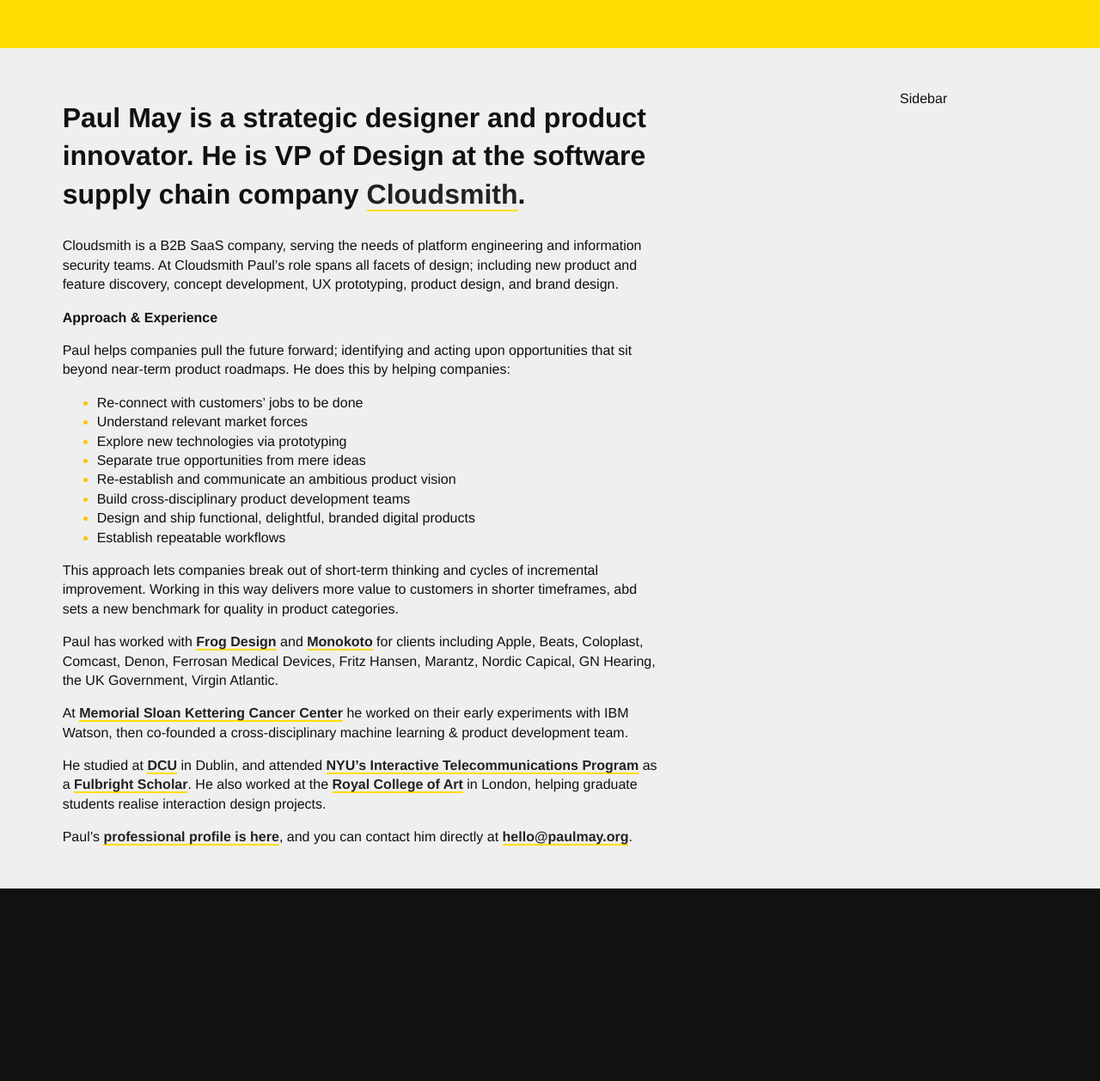
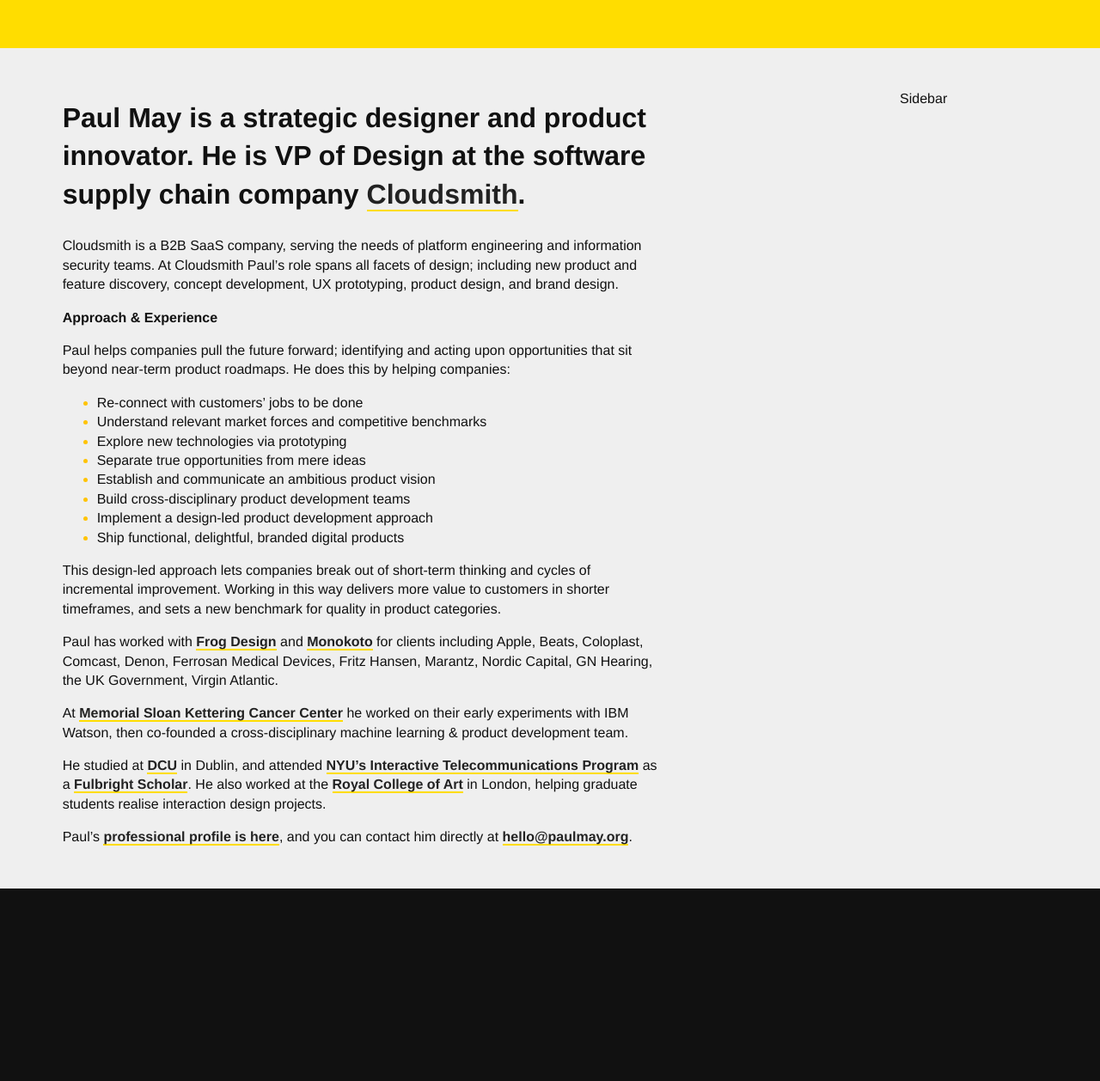
Before and after one commit to paulmmay/paulmay.org, a Jekyll site: the page built from index.md, in a window 1280 px wide. Shown: the whole page at 86% size. Built offline with Jekyll 4.4.1, drawn with Linux system fonts in a browser that asks for light colours.

Commit message:
wording tweaks, styling tweaks

```diff
--- a/assets/css/main.css
+++ b/assets/css/main.css
@@ -11,7 +11,7 @@
   --color-text-light: #646464;
 
   --color-link: #222;
-  --color-link-hover: #005ea3;
+  --color-link-hover: #128fe8;
 
   --color-header-bg: var(--color-yellow);
   --color-footer-bg: #111;
--- a/index.md
+++ b/index.md
@@ -12,17 +12,17 @@ Cloudsmith is a B2B SaaS company, serving the needs of platform engineering and
 Paul helps companies pull the future forward; identifying and acting upon opportunities that sit beyond near-term product roadmaps. He does this by helping companies:
 
 * Re-connect with customers' jobs to be done
-* Understand relevant market forces
+* Understand relevant market forces and competitive benchmarks
 * Explore new technologies via prototyping
 * Separate true opportunities from mere ideas
-* Re-establish and communicate an ambitious product vision
+* Establish and communicate an ambitious product vision
 * Build cross-disciplinary product development teams
-* Design and ship functional, delightful, branded digital products
-* Establish repeatable workflows
+* Implement a design-led product development approach
+* Ship functional, delightful, branded digital products
 
-This approach lets companies break out of short-term thinking and cycles of incremental improvement. Working in this way delivers more value to customers in shorter timeframes, abd sets a new benchmark for quality in product categories.
+This design-led approach lets companies break out of short-term thinking and cycles of incremental improvement. Working in this way delivers more value to customers in shorter timeframes, and sets a new benchmark for quality in product categories.
 
-Paul has worked with [Frog Design](https://frogdesign.com) and [Monokoto](https://monokoto.com) for clients including Apple, Beats, Coloplast, Comcast, Denon, Ferrosan Medical Devices, Fritz Hansen, Marantz, Nordic Capical, GN Hearing, the UK Government, Virgin Atlantic.
+Paul has worked with [Frog Design](https://frogdesign.com) and [Monokoto](https://monokoto.com) for clients including Apple, Beats, Coloplast, Comcast, Denon, Ferrosan Medical Devices, Fritz Hansen, Marantz, Nordic Capital, GN Hearing, the UK Government, Virgin Atlantic.
 
 At [Memorial Sloan Kettering Cancer Center](https://www.mskcc.org) he worked on their early experiments with IBM Watson, then co-founded a cross-disciplinary machine learning & product development team.
 
```
Also changed, not shown: 2 other files.
